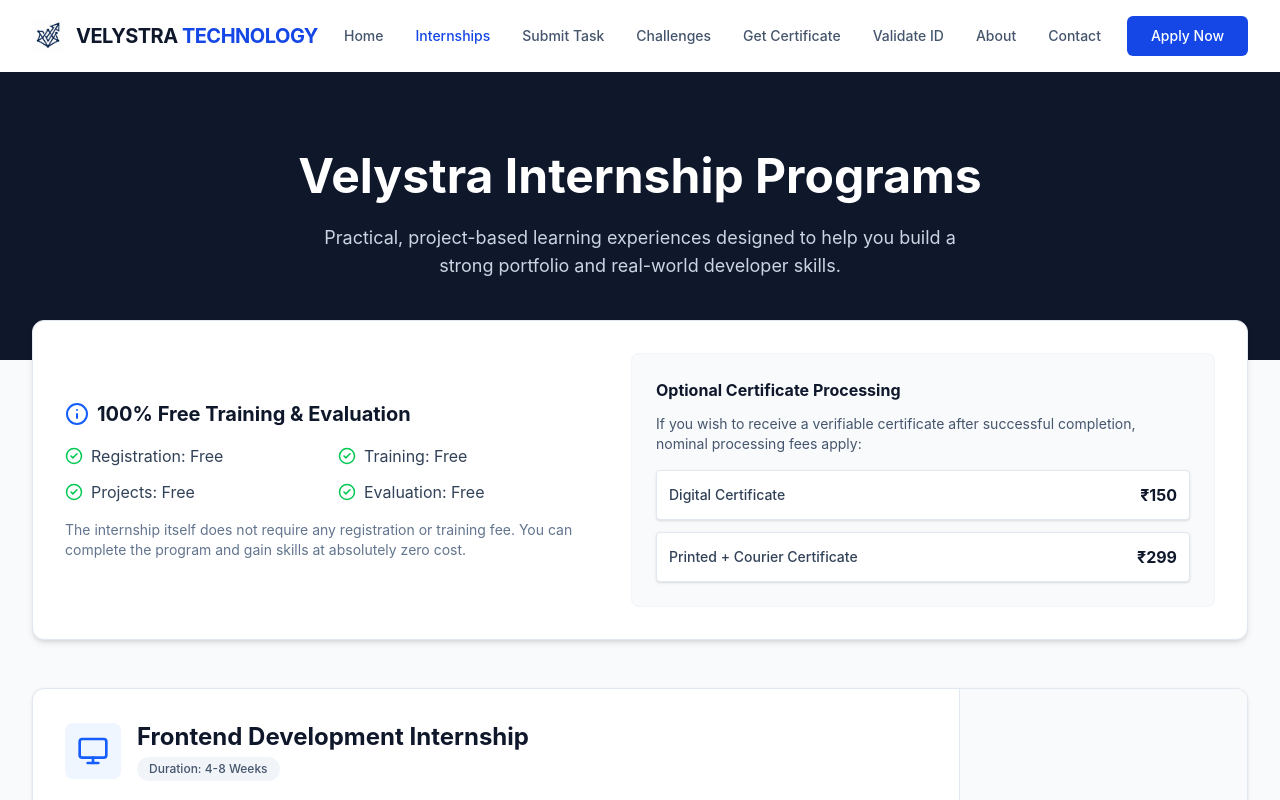
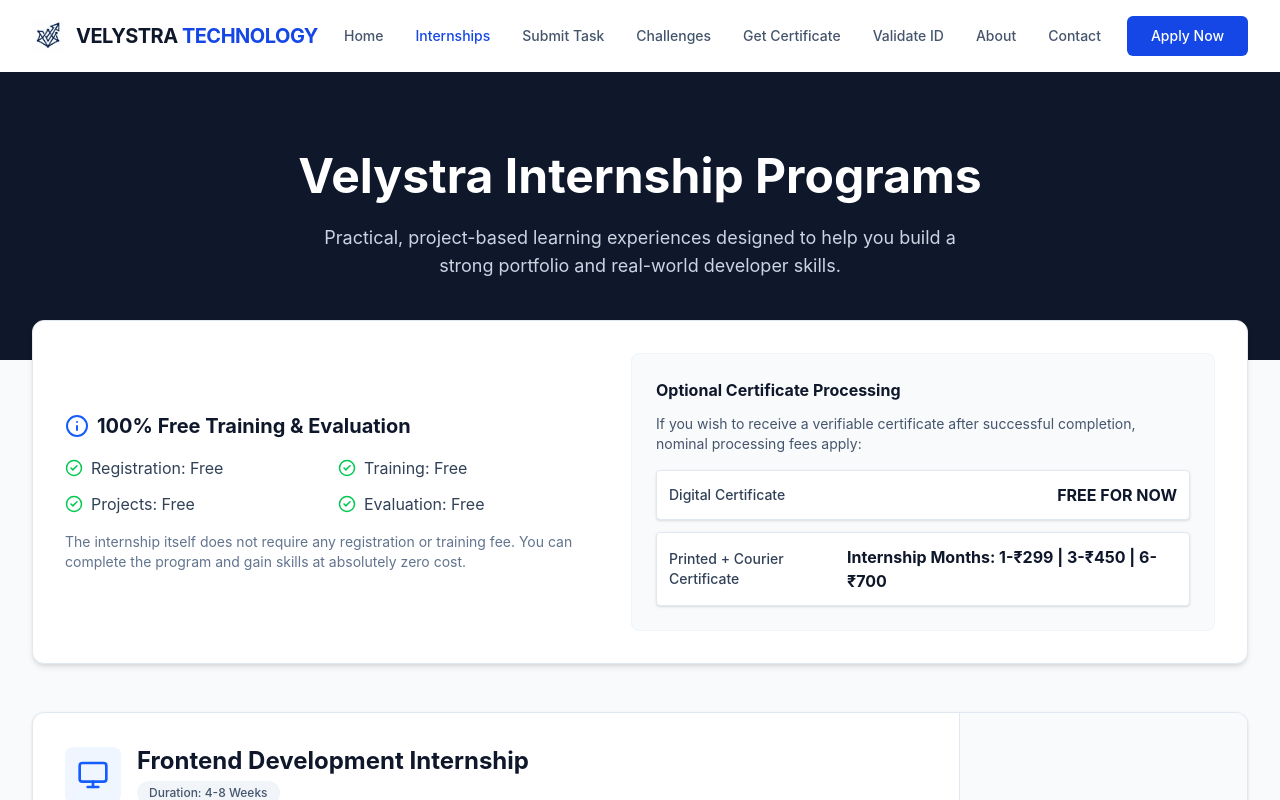
Before and after one commit to sahilofficialgit/velystra-technology, a React (Vite) app: page /internships in a window 1280 px wide. Shown: the top 800 px of the page. Built offline with nearby package versions, Linux system fonts and the light colour scheme.

Commit message:
transparent fee structure updated

```diff
--- a/src/pages/Internships.jsx
+++ b/src/pages/Internships.jsx
@@ -86,11 +86,11 @@
               <div className="space-y-3">
                 <div className="flex justify-between items-center bg-white p-3 rounded border border-slate-200 shadow-sm">
                   <span className="text-sm font-medium text-slate-700">Digital Certificate</span>
-                  <span className="font-bold text-slate-900">₹150</span>
+                  <span className="font-bold text-slate-900">FREE FOR NOW</span>
                 </div>
                 <div className="flex justify-between items-center bg-white p-3 rounded border border-slate-200 shadow-sm">
                   <span className="text-sm font-medium text-slate-700">Printed + Courier Certificate</span>
-                  <span className="font-bold text-slate-900">₹299</span>
+                  <span className="font-bold text-slate-900">Internship Months: 1-₹299 | 3-₹450 | 6-₹700</span>
                 </div>
               </div>
             </div>
```
